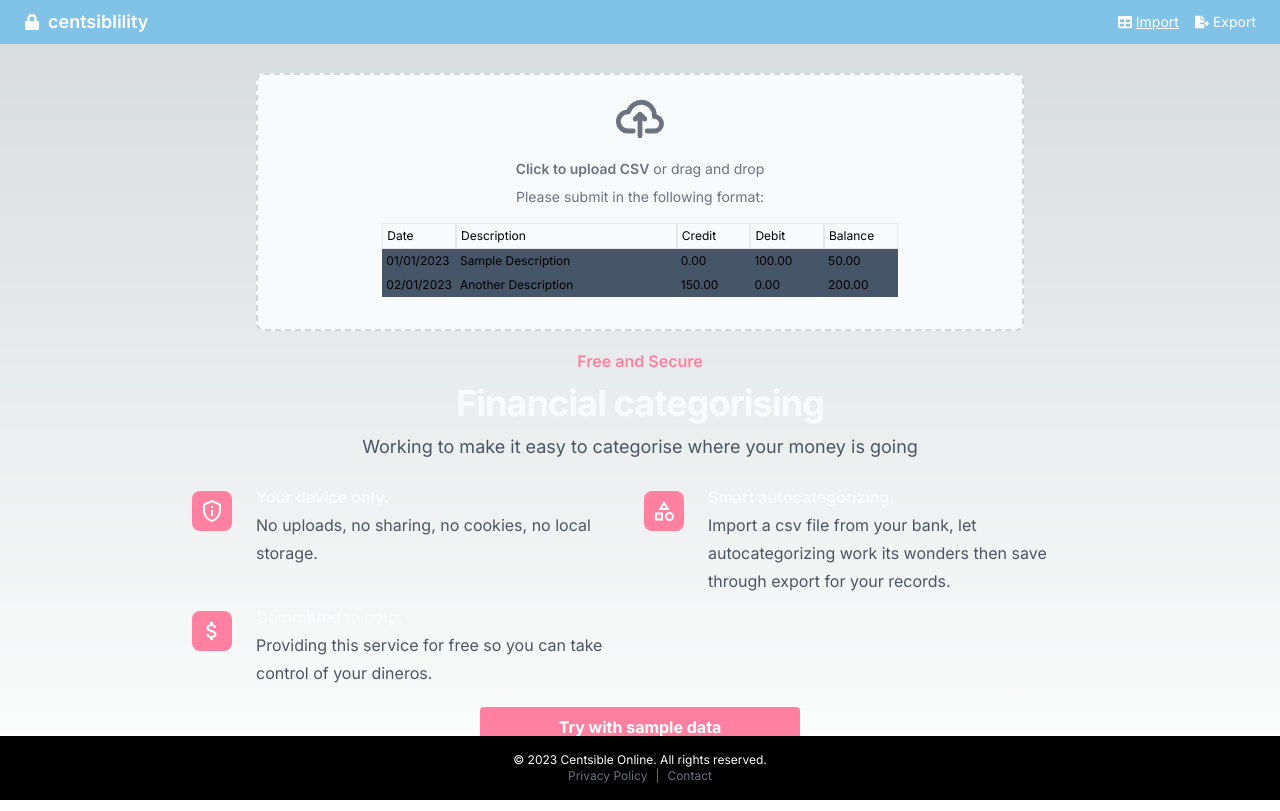
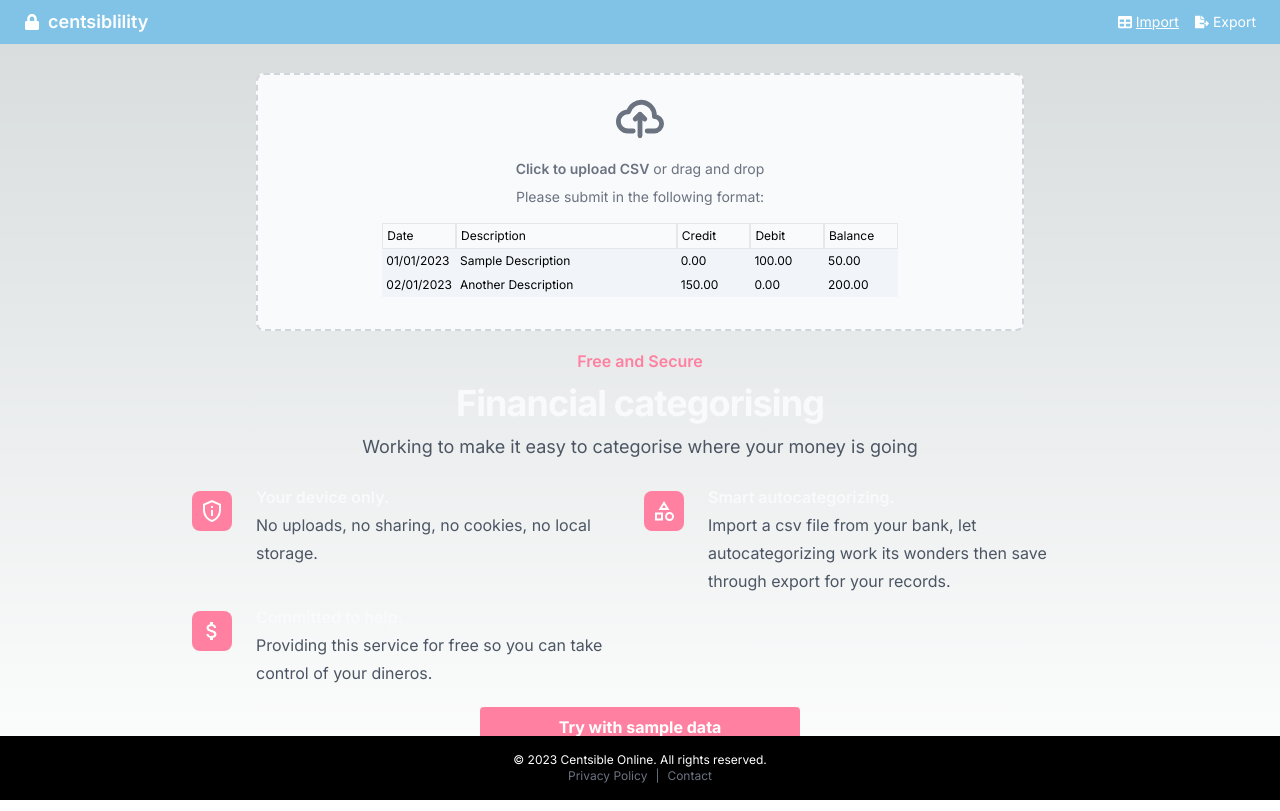
Before and after one commit to mitchellabrouwer/financial-categoriser, a Next.js app: page / in a window 1280 px wide. Built offline with nearby package versions, Linux system fonts and the light colour scheme; no server answers.

Commit message:
fix: styles

```diff
--- a/src/components/FileDrop.tsx
+++ b/src/components/FileDrop.tsx
@@ -43,17 +43,21 @@ function FileDrop({ handleFileChange }: FileDropProps) {
               </div>
             ))}
 
-            <div className="bg-slate-600 p-1">01/01/2023</div>
-            <div className="bg-slate-600 p-1">Sample Description</div>
-            <div className="bg-slate-600 p-1">0.00</div>
-            <div className="bg-slate-600 p-1">100.00</div>
-            <div className="bg-slate-600 p-1">50.00</div>
+            <div className="bg-slate-100 p-1 dark:bg-slate-600">01/01/2023</div>
+            <div className="bg-slate-100 p-1 dark:bg-slate-600">
+              Sample Description
+            </div>
+            <div className="bg-slate-100 p-1 dark:bg-slate-600">0.00</div>
+            <div className="bg-slate-100 p-1 dark:bg-slate-600">100.00</div>
+            <div className="bg-slate-100 p-1 dark:bg-slate-600">50.00</div>
 
-            <div className="bg-slate-600 p-1">02/01/2023</div>
-            <div className="bg-slate-600 p-1">Another Description</div>
-            <div className="bg-slate-600 p-1">150.00</div>
-            <div className="bg-slate-600 p-1">0.00</div>
-            <div className="bg-slate-600 p-1">200.00</div>
+            <div className="bg-slate-100 p-1 dark:bg-slate-600">02/01/2023</div>
+            <div className="bg-slate-100 p-1 dark:bg-slate-600">
+              Another Description
+            </div>
+            <div className="bg-slate-100 p-1 dark:bg-slate-600">150.00</div>
+            <div className="bg-slate-100 p-1 dark:bg-slate-600">0.00</div>
+            <div className="bg-slate-100 p-1 dark:bg-slate-600">200.00</div>
           </div>
         </div>
         <input
```
